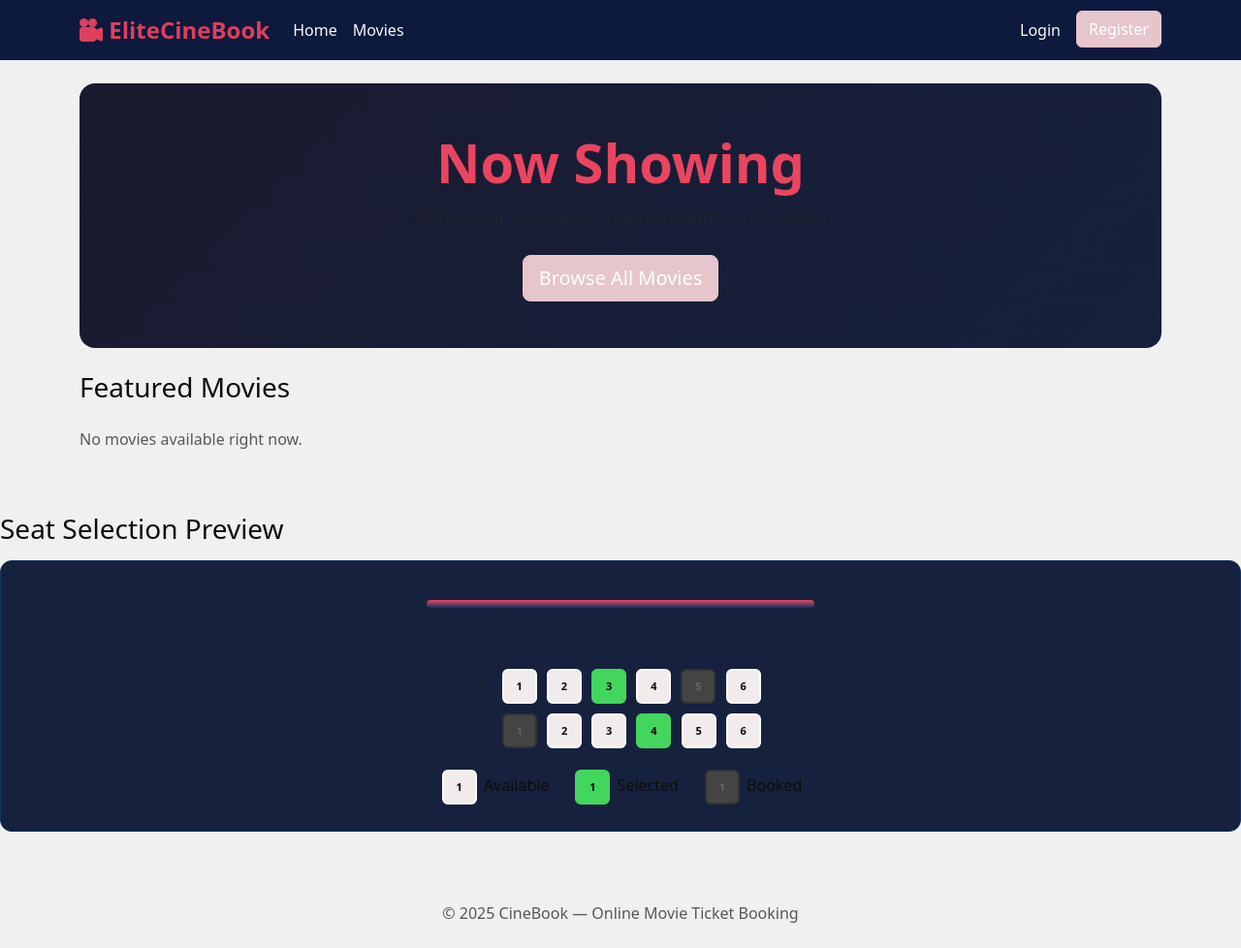
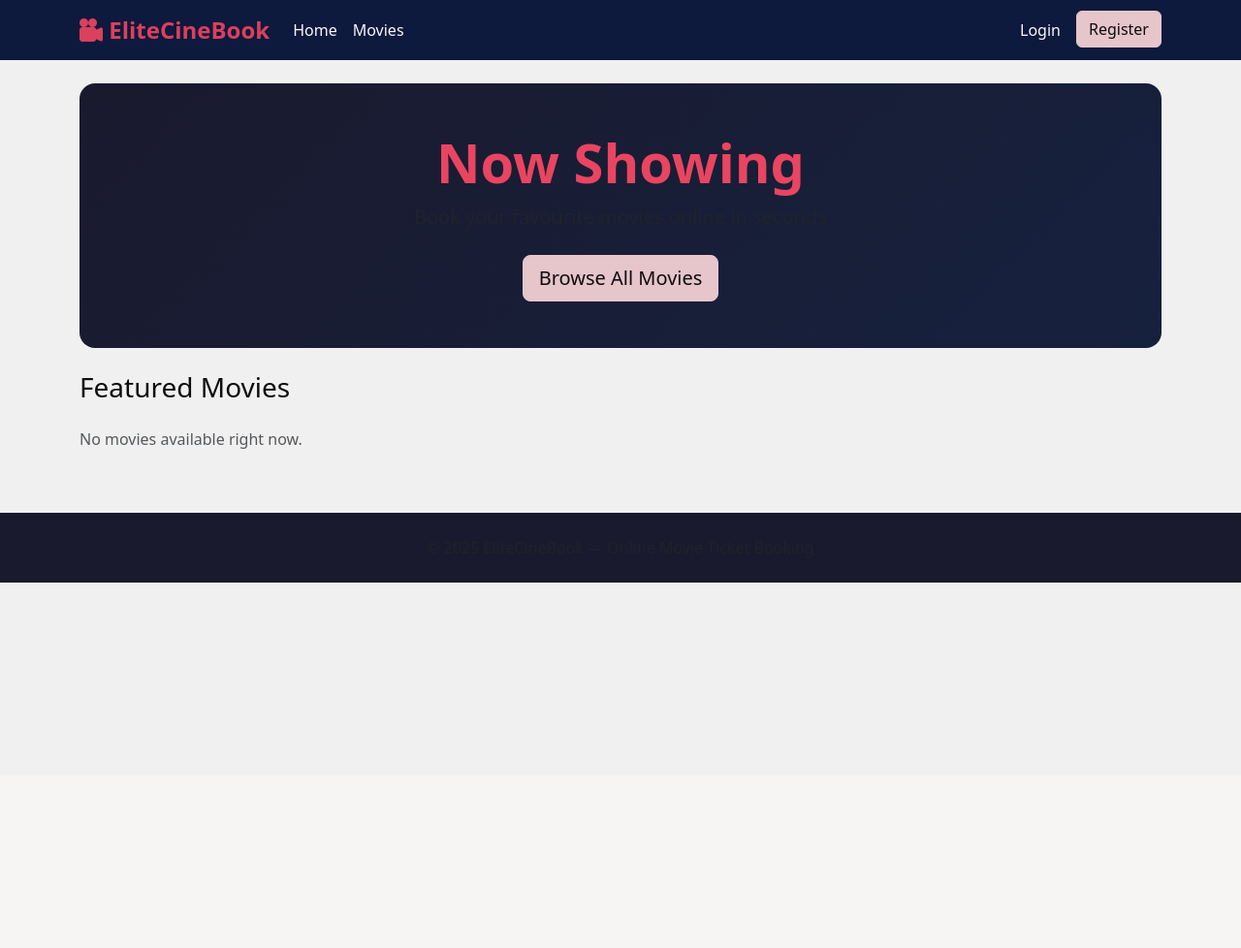
Before and after one commit to Work105/movie-ticket-system, a Django app: page / in a window 1280 px wide. Shown: the whole page at 97% size. After the commit the page ends 601 px from the top, so only its background shows below. Run offline with Django 5.2, Linux system fonts and the light colour scheme; data that the repository does not hold is empty.

Commit message:
Fix base.html - remove seat preview and duplicate code

```diff
--- a/tickets/templates/tickets/base.html
+++ b/tickets/templates/tickets/base.html
@@ -16,9 +16,9 @@
     .movie-card:hover {box-shadow: 0 8px 20px rgba(0,0,0,0.5);}
     .movie-card:hover { transform: translateY(-5px); }
     .movie-card img { border-radius: 12px 12px 0 0; height: 300px; object-fit: cover; }
-    .btn-primary { background-color: #e6c5cb; border-color: #e6c5cb; }
-    .btn-primary:hover { background-color: #c73652; border-color: #c73652; }
-    .badge-genre { background-color: #c73652; color: #c73652; }
+    .btn-primary { background-color: #e6c5cb; border-color: #e6c5cb; color: #0d0d0d; }
+    .btn-primary:hover { background-color: #c73652; border-color: #c73652; color: #fff; }
+    .badge-genre { background-color: #c73652; color: #fff; }
     .seat { width: 36px; height: 36px; display: inline-flex; align-items: center;
             justify-content: center; border-radius: 6px; cursor: pointer;
             font-size: 11px; font-weight: 600; margin: 3px; border: 2px solid #fff;
@@ -28,14 +28,14 @@
     .seat:not(.booked):hover { background: #42d65d; border-color: #42d65d; }
     .screen { background: linear-gradient(to bottom, #e94560, #0f3460);
               height: 8px; border-radius: 4px; margin-bottom: 20px; }
-    .footer { background-color: #444; }
+    footer { background-color: #1a1a2e; }
     .booking-card { background: #16213e; border: 1px solid #0f3460; border-radius: 12px; }
-    .theatre {display: flex;align-items: flex-start;gap: 20px;margin-top: 20px;}
-    .rows { display: flex;flex-direction: column;gap: 18px;font-weight: bold;margin-top: 10px;color: #fff; }
-    .seat-area {display: flex;gap: 60px;}
-    .block {display: flex;flex-direction: column;gap: 10px;}
-    .row {display: flex;justify-content: center;}
-    .middle {margin: 0 20px;}
+    .theatre { display: flex; align-items: flex-start; gap: 20px; margin-top: 20px; }
+    .rows { display: flex; flex-direction: column; gap: 18px; font-weight: bold; margin-top: 10px; color: #fff; }
+    .seat-area { display: flex; gap: 60px; }
+    .block { display: flex; flex-direction: column; gap: 10px; }
+    .row { display: flex; justify-content: center; }
+    .middle { margin: 0 20px; }
     .input-icon { position: relative; }
     .input-icon i { position: absolute; left: 12px; top: 50%; transform: translateY(-50%); color: #888; font-size: 15px; }
     .input-icon input { padding-left: 36px; }
@@ -84,62 +84,10 @@
   {% endfor %}
   {% block content %}{% endblock %}
 </div>
-  <h3 class="mt-5 mb-3">Seat Selection Preview</h3>
-
-  <div class="booking-card p-4">
-
-    <div class="text-center my-3">
-      <div class="screen mx-auto" style="max-width:400px;"></div>
-      <small class="text-muted">SCREEN</small>
-    </div>
-
-    <div class="text-center">
-
-      <div class="mb-1">
-        <span class="text-muted me-2">A</span>
-        <span class="seat">1</span>
-        <span class="seat">2</span>
-        <span class="seat selected">3</span>
-        <span class="seat">4</span>
-        <span class="seat booked">5</span>
-        <span class="seat">6</span>
-      </div>
-
-      <div class="mb-1">
-        <span class="text-muted me-2">B</span>
-        <span class="seat booked">1</span>
-        <span class="seat">2</span>
-        <span class="seat">3</span>
-        <span class="seat selected">4</span>
-        <span class="seat">5</span>
-        <span class="seat">6</span>
-      </div>
-
-    </div>
-
-    <div class="d-flex justify-content-center gap-4 mt-3">
-      <span><span class="seat">1</span> Available</span>
-      <span><span class="seat selected">1</span> Selected</span>
-      <span><span class="seat booked">1</span> Booked</span>
-    </div>
-
-  </div>
-
-</div>
-
-  {% if messages %}
-  <div class="container mt-3">
-    {% for message in messages %}
-      <div class="alert alert-{{ message.tags }}">
-        {{ message }}
-      </div>
-    {% endfor %}
-  </div>
-{% endif %}
 
 <footer class="py-4 mt-5">
   <div class="container text-center text-muted">
-    <p class="mb-0">&copy; 2025 CineBook — Online Movie Ticket Booking</p>
+    <p class="mb-0">&copy; 2025 EliteCineBook — Online Movie Ticket Booking</p>
   </div>
 </footer>
 
```
